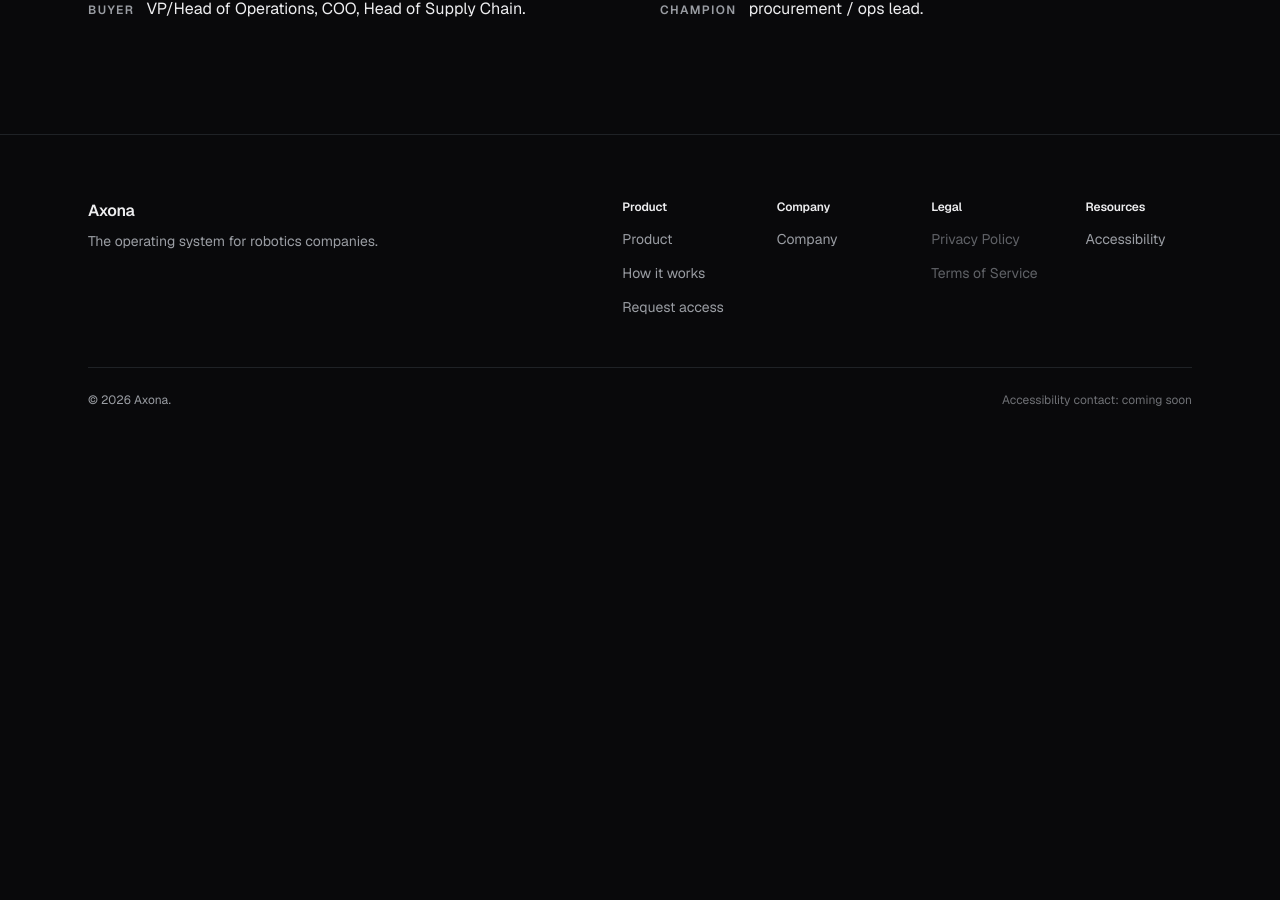
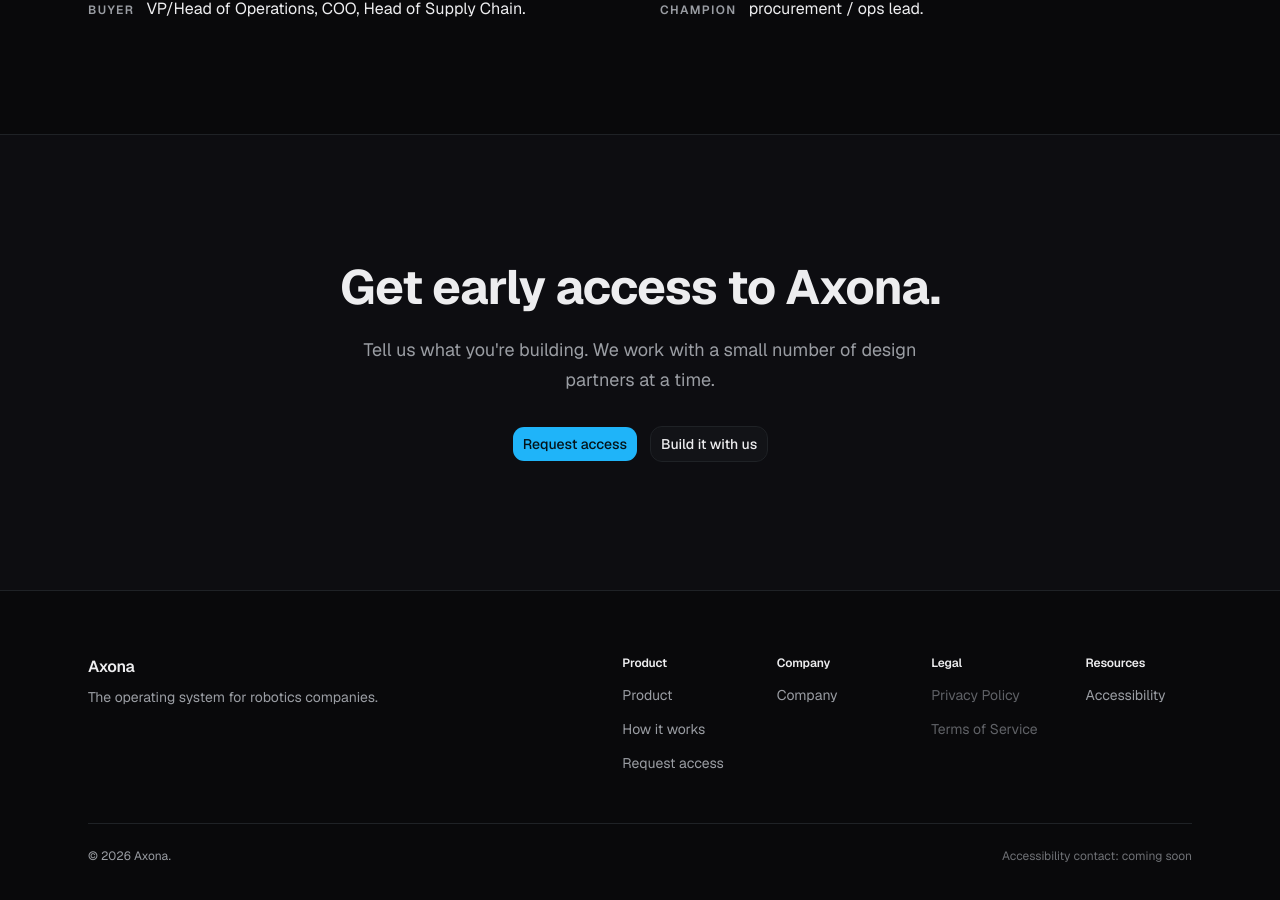
Before and after one commit to nibaranowski-dotcom/axona, a Next.js app: page / in a window 1280 px wide. Shown: the part 5512-6412 px from the top of the page. Before the commit the page ends 5984 px from the top, so only its background shows below. Built offline with nearby package versions, Linux system fonts and the light colour scheme.

Commit message:
HOME.9: Final CTA band

```diff
--- a/app/page.tsx
+++ b/app/page.tsx
@@ -6,6 +6,7 @@
 import { WhyNow } from "@/components/why-now";
 import { Thesis } from "@/components/thesis";
 import { WhoItsFor } from "@/components/who-its-for";
+import { FinalCta } from "@/components/final-cta";
 
 // Homepage. The app shell (header, footer, theme toggle, skip link) wraps this from
 // app/layout.tsx (SETUP.4); this file owns the page body and the single <h1> (in <Hero />).
@@ -17,8 +18,9 @@
 // Domains × Verticals model) render after the four implementation layers; why-now (the timing
 // thesis) sits between the pillars and the thesis (content.md orders §6 between §5 and §7); the
 // thesis stays last among the argument sections; who-it's-for (HOME.7) follows it (the audience
-// map — verticals sequence + buyer/champion), per content.md's §7 → §8 order. HOME.8 (company) and
-// HOME.9 (final CTA) insert after <WhoItsFor /> later.
+// map — verticals sequence + buyer/champion), per content.md's §7 → §8 order. HOME.9 = <FinalCta />
+// (#request-access), the closing ask, renders LAST — the last child of the page fragment, which the
+// shell (SETUP.4) renders inside <main>. HOME.8 (company, #company) inserts before it later.
 export default function Home() {
   return (
     <>
@@ -30,6 +32,7 @@
       <WhyNow />
       <Thesis />
       <WhoItsFor />
+      <FinalCta />
     </>
   );
 }
--- /dev/null
+++ b/components/final-cta.tsx
@@ -0,0 +1,66 @@
+import Link from "next/link";
+
+import { Button } from "@/components/ui/button";
+import { finalCta } from "@/content/home";
+
+// components/final-cta.tsx — the closing CTA band (#request-access). SERVER COMPONENT: a level-2
+// heading, a sub paragraph, and two link-buttons render as static HTML/CSS, fully readable and
+// clickable with JavaScript disabled. No "use client", no state. Copy is verbatim from
+// content/home.ts (sourced from specs/content/content.md §10). Below the fold — not the LCP element
+// — ships zero client JS. All content is intrinsic-height text, so there is no CLS on load.
+//
+// Heading level (the named constraint, the prior failure): this band's heading is an h2, NEVER a
+// level-1 heading. The page's single top-level heading lives in the hero (HOME.1); a second one
+// breaks the document outline.
+//
+// Anchor contract (R4/R6/R7): the <section> IS `#request-access` — the destination the hero (HOME.1)
+// and nav (SETUP.4) "Request access" links already point at; HOME.9 makes that target real (no 404).
+// The primary CTA self-anchors here (#request-access) until CONV.1 wires the real request-access
+// form into this band. The secondary "Build it with us" points at `#company` (HOME.8's talent
+// section); until HOME.8 ships it resolves as an in-page anchor (no-op), never a 404.
+//
+// Token-driven (R10): every color/border is a semantic token / theme var from design.md — no inline
+// hex, no raw Tailwind color utilities. ONE ACCENT: teal appears only on the primary Button (the
+// default variant's bg-primary) and the focus ring; the secondary is an outline button, the band
+// itself near-monochrome. A calm, confident close — not a loud banner. Elevation is a single hairline
+// top border + a surface step (bg-muted/30), never a drop shadow. Nothing animates beyond the Button's
+// own hover/focus transition, so prefers-reduced-motion needs no special-casing.
+//
+// Placement (R5): renders as the LAST child of <main>, immediately after <WhoItsFor /> in
+// app/page.tsx — the closing band, matching content.md's §8 → §10 order.
+
+export function FinalCta() {
+  return (
+    <section
+      id="request-access"
+      aria-labelledby="final-cta-title"
+      className="scroll-mt-24 border-t border-border bg-muted/30"
+    >
+      <div className="mx-auto flex w-full max-w-3xl flex-col items-start gap-6 px-6 py-24 sm:items-center sm:py-32 sm:text-center">
+        <h2
+          id="final-cta-title"
+          className="text-balance text-3xl font-[680] tracking-[-0.02em] text-foreground sm:text-4xl lg:text-5xl"
+        >
+          {finalCta.heading}
+        </h2>
+
+        <p className="max-w-[52ch] text-pretty text-base leading-relaxed text-muted-foreground sm:text-lg">
+          {finalCta.sub}
+        </p>
+
+        <div className="mt-2 flex w-full flex-col gap-3 sm:w-auto sm:flex-row sm:items-center">
+          <Button asChild size="lg">
+            <Link href={finalCta.primaryCta.href}>
+              {finalCta.primaryCta.label}
+            </Link>
+          </Button>
+          <Button asChild size="lg" variant="outline">
+            <Link href={finalCta.secondaryCta.href}>
+              {finalCta.secondaryCta.label}
+            </Link>
+          </Button>
+        </div>
+      </div>
+    </section>
+  );
+}
--- a/content/home.ts
+++ b/content/home.ts
@@ -409,3 +409,28 @@
   },
   champion: { role: "Champion", text: "procurement / ops lead." },
 };
+
+// ── Final CTA (HOME.9) ─────────────────────────────────────────────────────────
+// Copy is verbatim from specs/content/content.md §10 "Final CTA" (canonical content of record).
+// Content integrity (../CLAUDE.md): the close sets honest expectations — "a small number of design
+// partners at a time", no signed-customer or traction claim, no invented metric; zero banned words.
+// Consumed by a Server Component (components/final-cta.tsx); pure data, CMS-ready.
+//
+// Anchor contract (forward, never a 404): the primary CTA self-anchors to `#request-access` — the
+// band this object renders, which IS the destination of the hero (HOME.1) and nav (SETUP.4) "Request
+// access" links. CONV.1 later wires this button to the real request-access form. The secondary CTA
+// points at `#company` (HOME.8's section); until HOME.8 ships it resolves as an in-page anchor (no-op).
+
+export interface FinalCta {
+  heading: string;
+  sub: string;
+  primaryCta: Cta;
+  secondaryCta: Cta;
+}
+
+export const finalCta: FinalCta = {
+  heading: "Get early access to Axona.",
+  sub: "Tell us what you're building. We work with a small number of design partners at a time.",
+  primaryCta: { label: "Request access", href: "#request-access" }, // self-anchor; CONV.1 wires the form
+  secondaryCta: { label: "Build it with us", href: "#company" }, // HOME.8 (talent path)
+};
--- a/specs/backlog.md
+++ b/specs/backlog.md
@@ -30,7 +30,7 @@
 | 10 | E1 | HOME.6 | The thesis / "our secret" section | P1 | S | done | SETUP.4 |
 | 11 | E1 | HOME.7 | Who it's for: verticals strip + buyer/champion framing | P2 | S | done | SETUP.4 |
 | 12 | E1 | HOME.8 | Company / join-us section (Julia surface); bios gated until confirmed [human-gate] | P1 | M | todo | SETUP.4 |
-| 13 | E1 | HOME.9 | Final CTA band | P1 | S | todo | HOME.1 |
+| 13 | E1 | HOME.9 | Final CTA band | P1 | S | done | HOME.1 |
 | 14 | E2 | SEO.1 | Per-page metadata + OG image gen + canonical; Organization JSON-LD | P0 | M | todo | SETUP.2 |
 | 15 | E2 | SEO.2 | sitemap.ts + robots.ts; MDX content model (CMS-ready) | P1 | M | todo | SEO.1 |
 | 16 | E3 | CONV.1 | Request-access form → server action → Resend; honeypot, consent, success/error states | P0 | L | todo | SETUP.4 |
--- /dev/null
+++ b/src/scripts/verify-home-9.ts
@@ -0,0 +1,57 @@
+// Run: pnpm verify src/scripts/verify-home-9.ts   (or: npx tsx src/scripts/verify-home-9.ts)
+//
+// Adapted from specs/HOME.9.md "Verification Script": the LAST-child check operates on app/page.tsx's
+// returned fragment instead of a literal <main>…</main>. In this shell the <main> landmark lives in
+// app/layout.tsx (SETUP.4) and page.tsx returns the fragment that renders as <main>'s children —
+// adding a second <main> here would duplicate the landmark (a11y fail). Intent is preserved: FinalCta
+// is present, after WhoItsFor, with no other component tag after it.
+async function run() {
+  let passed = 0, failed = 0;
+  async function check(label: string, fn: () => boolean | Promise<boolean>) {
+    try { const ok = await fn(); ok ? (console.log(`  PASS ${label}`), passed++) : (console.log(`  FAIL ${label}`), failed++); }
+    catch (e) { console.log(`  FAIL ${label} — ${(e as Error).message}`); failed++; }
+  }
+  console.log('\nVerifying HOME.9 — final CTA band\n');
+  const fs = await import('fs');
+  const read = (p: string) => fs.readFileSync(p, 'utf8');
+  const cta = fs.existsSync('components/final-cta.tsx') ? read('components/final-cta.tsx') : '';
+  const content = fs.existsSync('content/home.ts') ? read('content/home.ts') : '';
+  const page = fs.existsSync('app/page.tsx') ? read('app/page.tsx') : '';
+  const all = cta + content;
+
+  // FILES + WIRING
+  await check('components/final-cta.tsx exists', () => !!cta);
+  await check('content/home.ts has a finalCta object', () => /finalCta\s*[:=]/.test(content));
+  await check('page renders <FinalCta', () => /<FinalCta\b/.test(page));
+
+  // STRUCTURE — the two prior failures
+  await check('heading is <h2> (not <h1>)', () => /<h2\b/.test(cta) && !/<h1\b/.test(cta));
+  await check('section id="request-access"', () => /id=["']request-access["']/.test(cta));
+  await check('FinalCta is the LAST section rendered in the page body', () => {
+    // page.tsx returns the fragment that the shell renders inside <main> (layout.tsx, SETUP.4).
+    const m = page.match(/return\s*\(([\s\S]*?)\);/);
+    if (!m) return false;
+    const inner = m[1];
+    const last = inner.lastIndexOf('<FinalCta');
+    const who = inner.lastIndexOf('<WhoItsFor');
+    // FinalCta present, after WhoItsFor, and no other component tag after it
+    return last > -1 && last > who && !/<[A-Z][A-Za-z]+\b/.test(inner.slice(last + 1).replace(/<FinalCta[\s\S]*?\/>|<FinalCta[\s\S]*?<\/FinalCta>/, ''));
+  });
+
+  // COPY (verbatim, content.md §10)
+  await check('heading verbatim', () => /Get early access to Axona\./.test(all));
+  await check('sub verbatim', () => /small number of design partners at a time/.test(all));
+  await check('primary "Request access" → #request-access', () => /Request access/.test(all) && /#request-access/.test(all));
+  await check('secondary "Build it with us" → #company', () => /Build it with us/.test(all) && /#company/.test(all));
+
+  // GUARDRAILS
+  const files = ['components/final-cta.tsx','content/home.ts'].filter((f)=>fs.existsSync(f));
+  await check('no inline hex', () => !files.some((f)=>/#[0-9a-fA-F]{3,8}\b/.test(read(f).replace(/#request-access|#company/g,''))));
+  await check('no raw tailwind color utilities', () => !files.some((f)=>/\b(bg|text|border|ring|from|to|via)-(zinc|slate|gray|neutral|stone|red|blue|green|teal|cyan|sky|indigo|violet|purple)-\d{2,3}\b/.test(read(f))));
+  const banned = /\b(straightforward|simply|simple|just|easily|obviously|honestly|genuinely|revolutionary|seamless|cutting-edge|game-changing)\b/i;
+  await check('no banned words', () => !banned.test(content));
+
+  if (failed === 0) { console.log(`\nPASSED — ${passed} checks`); console.log('See docs/manual-checks.md for browser verification.'); }
+  else { console.log(`\nFAILED — ${failed} check(s) failed`); process.exit(1); }
+}
+run();
```
Also changed, not shown: 1 other file (tests, documents, lock files or other folders).
